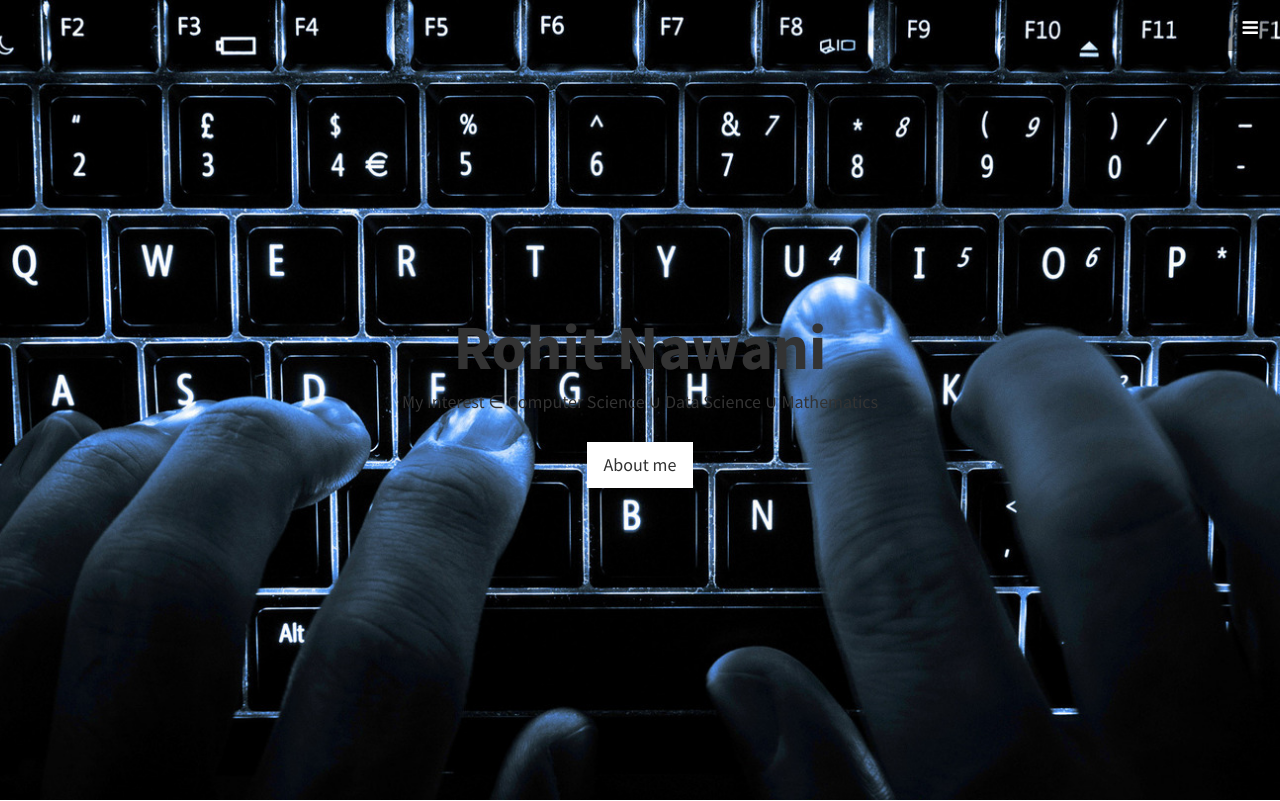
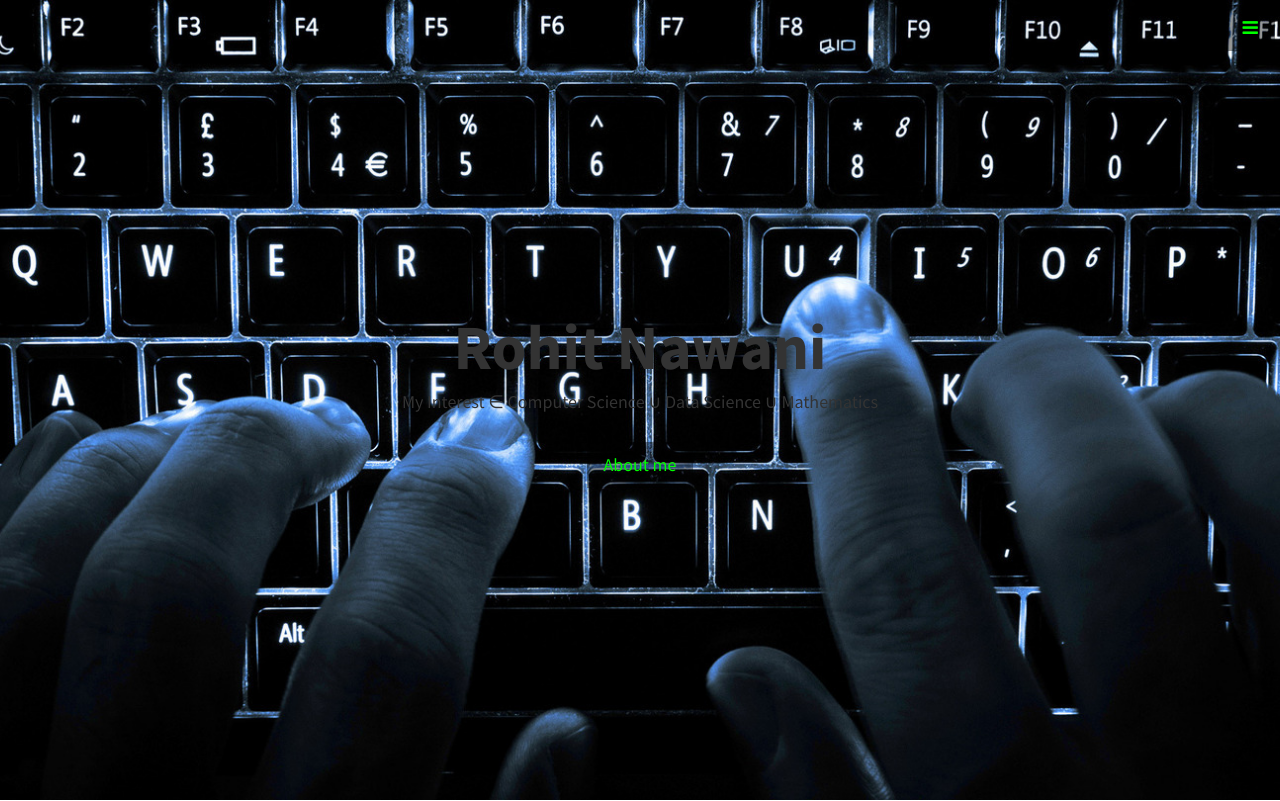
Before and after one commit to rohitnawani/rohitnawani.github.io, a plain HTML site: page index.html in a window 1280 px wide. Shown: the top 801 px of the page. Drawn offline with Linux system fonts and the light colour scheme.

Commit message:
changessss

```diff
--- a/css/stylish-portfolio.css
+++ b/css/stylish-portfolio.css
@@ -33,15 +33,15 @@ body {
 
 .btn-dark {
     border-radius: 0;
-    color: #fff;
+    color: rgb(0,255,0);
     background-color: rgba(0,0,0,0.4);
 }
 
 .btn-dark:hover,
 .btn-dark:focus,
 .btn-dark:active {
-    color: #fff;
-    background-color: rgba(0,0,0,0.7);
+    color: rgb(0,255,0);
+    background-color: rgba(0,0,0,0.9);
 }
 
 .btn-light {
--- a/index.html
+++ b/index.html
@@ -64,7 +64,7 @@
             <h1>Rohit Nawani</h1>
             <h4>My Interest &isin; Computer Science &cup; Data Science &cup; Mathematics </h4>
             <br>
-            <a href="#about" class="btn btn-light btn-lg">About me</a>
+            <a href="#about" class="btn btn-dark btn-lg">About me</a>
         </div>
     </header>
 
```
